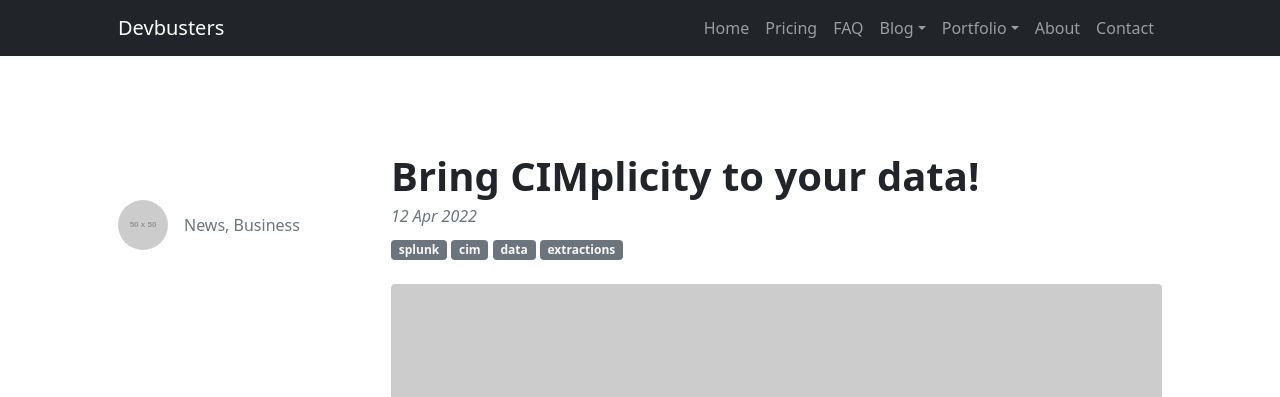
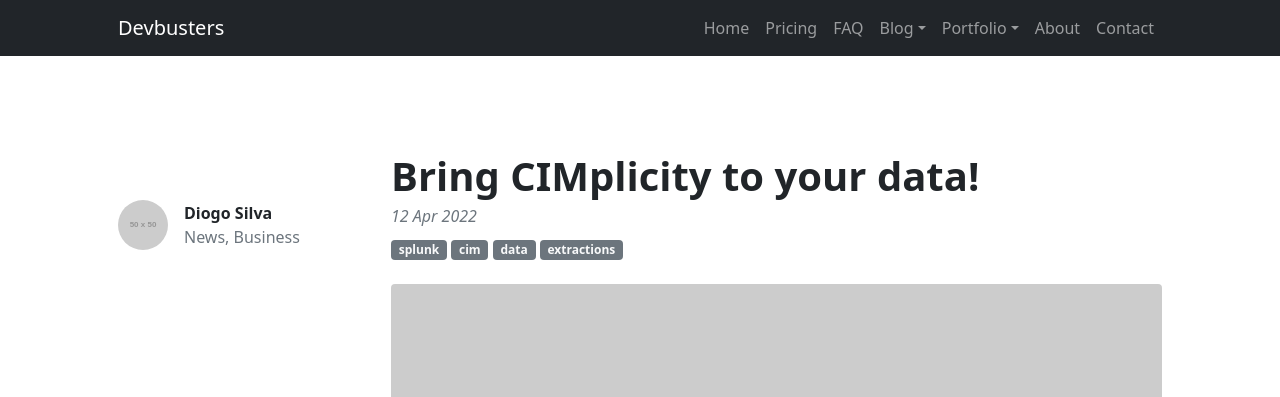
Before and after one commit to Devbusters/devbusters, a Jekyll site: the page built from _posts/2022-04-12-bring-cimplicity-to-your-data.md, in a window 1280 px wide. Shown: the top 397 px of the page. Built offline with Jekyll 4.4.1, drawn with Linux system fonts in a browser that asks for light colours.

Commit message:
Update 2022-04-12-bring-cimplicity-to-your-data.md

```diff
--- a/_posts/2022-04-12-bring-cimplicity-to-your-data.md
+++ b/_posts/2022-04-12-bring-cimplicity-to-your-data.md
@@ -2,6 +2,7 @@
 layout: blog-post
 title:  "Bring CIMplicity to your data!"
 date:   2022-04-12 10:00:00 +0000
+author: Diogo Silva
 tags: splunk cim data extractions
 categories: splunk
 ---
```
